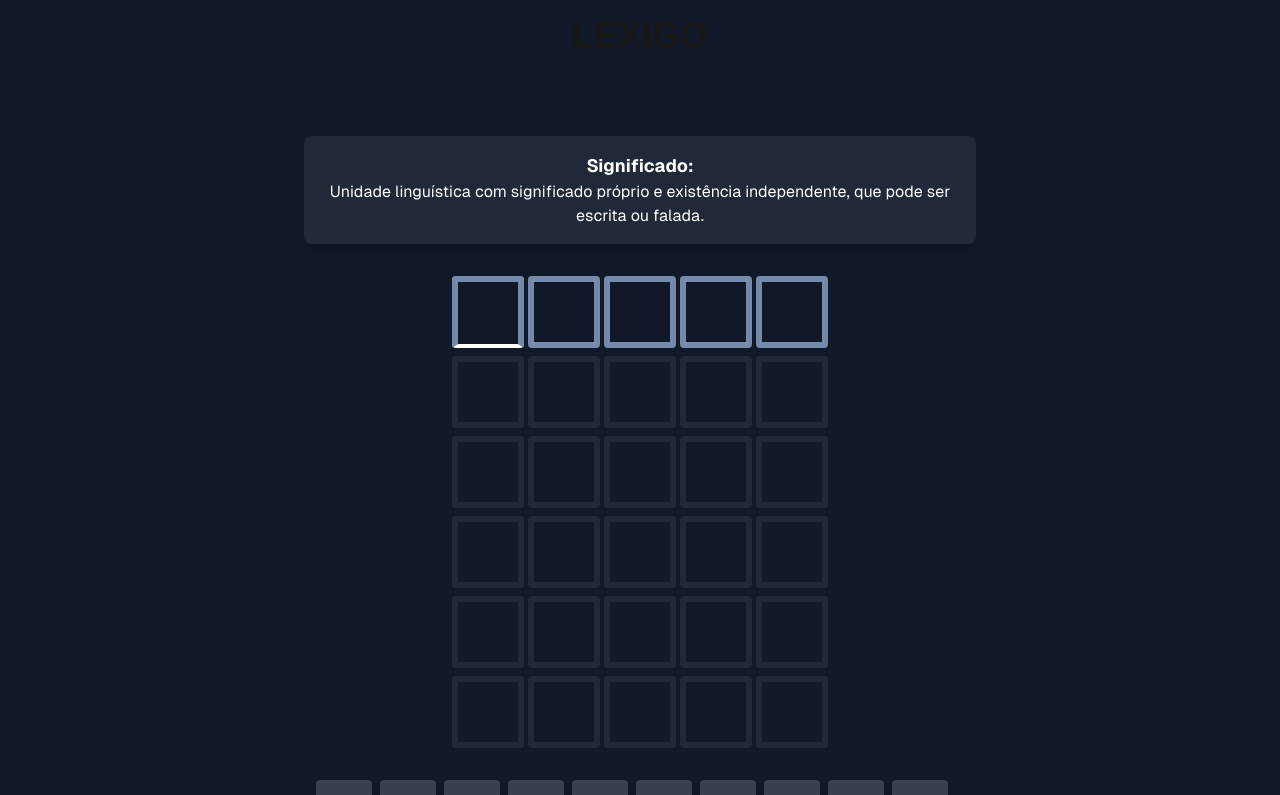
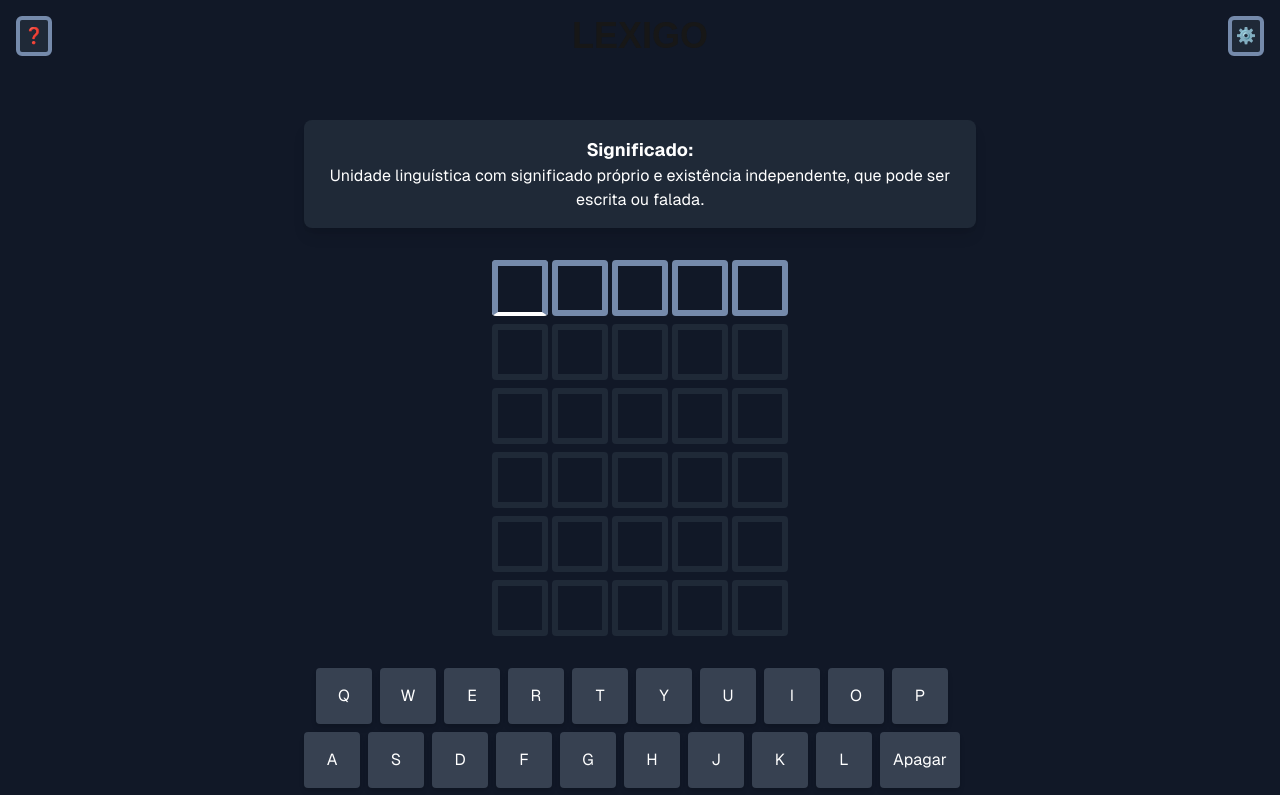
Before and after one commit to IkasimDev/lexigo, a Next.js app: page / in a window 1280 px wide. Shown: the top 795 px of the page. Built offline with nearby package versions, Linux system fonts and the light colour scheme.

Commit message:
Minor bug fixes

```diff
--- a/src/app/page.js
+++ b/src/app/page.js
@@ -1,6 +1,9 @@
 "use client"
+import Footer from "@/components/Footer/footer";
+import HelperModal from "@/components/Modal/helper";
 import Image from "next/image";
 import { useEffect, useState } from "react";
+
 
 async function getTodayWord() {
   // TODO: Lógica para fazer a requisição da API para pegar a palavra e o significado dela
@@ -14,7 +17,7 @@ async function getTodayWord() {
 
 export default function Home() {
 
-  const [ans, setAns] = useState("amora"); // Resposta
+  const [ans, setAns] = useState("teste"); // Resposta
   const [guesses, setGuesses] = useState(Array(6).fill("")); // Palavras tentadas em um array
   const [currentLetterIndex, setCurrentLetterIndex] = useState(0); // Letra atual, ná pratica isso aqui só serve para termos uma referência visual de em que quadrado estamos no front end
   const [currentGuessIndex, setCurrentGuessIndex] = useState(0); // Tentativa atual
@@ -73,7 +76,7 @@ export default function Home() {
     // Faço a verificação para ver se essa tentativa esta dentro do limite de 5 tentativos e verifico também se a palavra da tentativa tem 5 letras, para evitar de enviar palavras com menos letras
     if (currentGuessIndex < 5 && guesses[currentGuessIndex].length == 5) {
       checkGuess(guesses[currentGuessIndex])
-      if(guesses[currentGuessIndex].toLowerCase() === ans) {
+      if (guesses[currentGuessIndex].toLowerCase() === ans) {
         console.log("Resposta Certa")
         setGuessedRight(true);
       } else {
@@ -116,23 +119,27 @@ export default function Home() {
   };
 
   return (
-    <div className="grid grid-rows-[auto_1fr_auto] items-center justify-items-center p-8 pb-20 gap-8 font-[family-name:var(--font-geist-sans)] text-white">
+    <div className="grid grid-rows-[auto_1fr_auto] items-center justify-items-center p-4 gap-8 font-[family-name:var(--font-geist-sans)] text-white">
 
       {/* Main Content */}
       <main className="flex flex-col gap-8 row-start-2 items-center sm:items-start w-full max-w-2xl">
 
+        {/* <HelperModal /> */}
+
         {/* Significado */}
         <div className="bg-gray-800 p-4 rounded-lg shadow-lg text-center">
-          <h1 className="text-lg font-bold">Significado:</h1>
-          <p className="text-base">
-            Unidade linguística com significado próprio e existência independente, que pode ser escrita ou falada.
-          </p>
+          <div>
+            <h1 className="text-lg font-bold">Significado:</h1>
+            <p className="text-base">
+              Unidade linguística com significado próprio e existência independente, que pode ser escrita ou falada.
+            </p>
+          </div>
         </div>
 
         {/* Coluna das Palavras */}
-        <div id="G-Palavras" className="text-2xl grid grid-rows-[repeat(6,4.5rem)] gap-2 m-0 p-0 w-full h-full justify-center">
+        <div id="G-Palavras" className="text-2xl grid grid-rows-[repeat(6,3.5rem)] gap-2 m-0 p-0 w-full h-full justify-center">
           {guesses.map((guess, rowIndex) => (
-            <div key={rowIndex} id={`G-Palavra-${rowIndex + 1}`} className="grid grid-cols-[repeat(5,4.5rem)] gap-1 text-[1.5rem] h-[4.5rem] m-0">
+            <div key={rowIndex} id={`G-Palavra-${rowIndex + 1}`} className="grid grid-cols-[repeat(5,3.5rem)] gap-1 text-[1.5rem] h-[3.5rem] m-0">
               {Array.from({ length: 5 }, (_, colIndex) => (
                 <div
                   key={colIndex}
@@ -184,9 +191,7 @@ export default function Home() {
       </main>
 
       {/* Footer */}
-      <footer className="row-start-3 text-sm text-gray-400">
-        <p>Desenvolvido com muita raiva 😡 por @misakiix e @arkhalliz</p>
-      </footer>
+      <Footer />
     </div>
   );
 }
--- /dev/null
+++ b/src/components/Footer/footer.js
@@ -0,0 +1,7 @@
+export default function Footer() {
+    return (
+      <footer className="row-start-3 text-sm text-gray-400">
+        <p>Desenvolvido com muita raiva 😡 por @misakiix e @arkhalliz</p>
+      </footer>
+    );
+}
--- a/src/components/Header/header.js
+++ b/src/components/Header/header.js
@@ -1,10 +1,14 @@
-
-
 export default function Header() {
     return (
-        <header className="w-full h-auto flex items-center justify-center p-4">
+        <header className="w-full h-auto flex items-center justify-between p-4">
+            <div>
+                <div id="helperB" className="border-4 border-[#758aab] p-1 border-solid rounded-md cursor-pointer bg-gray-800">❓</div>
+            </div>
             <div id="lexigoT">
                 <h1 className="text-4xl font-bold">LEXIGO</h1>
+            </div>
+            <div>
+                <div id="settingsB" className="border-4 border-[#758aab] p-1 border-solid rounded-md cursor-pointer bg-gray-800">⚙️</div>
             </div>
         </header>
     );
--- /dev/null
+++ b/src/components/Modal/helper.js
@@ -0,0 +1,20 @@
+export default function HelperModal() {
+    return (
+        <div>
+            <p>Descubra a palavra certa em 6 tentativas com base no significado dela. Depois de cada tentativa, as peças mostram o quão perto você está da solução</p>
+            <div>
+
+            </div>
+            <div>A letra <div></div> faz parte da palavra e está na posição correta.</div>
+            <div></div>
+            <div>A letra <div></div> faz parte da palavra mas em outra posição</div>
+            <div></div>
+            <div>A letra <div></div> não faz parte da palavra</div>
+            <p>Os acentos são preenchidos automaticamente, e não são considerado nas dicas.</p>
+            <p>As palavras podem possuir letras repetidas</p>
+            <div>
+                <p>Uma palavra nova aparece a cada dia.</p>
+            </div>
+        </div>
+    );
+}
```
